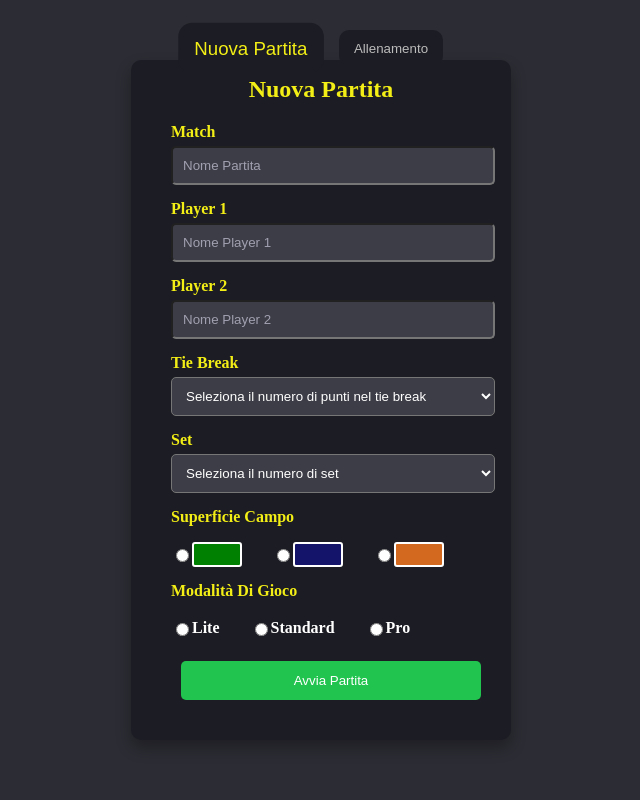
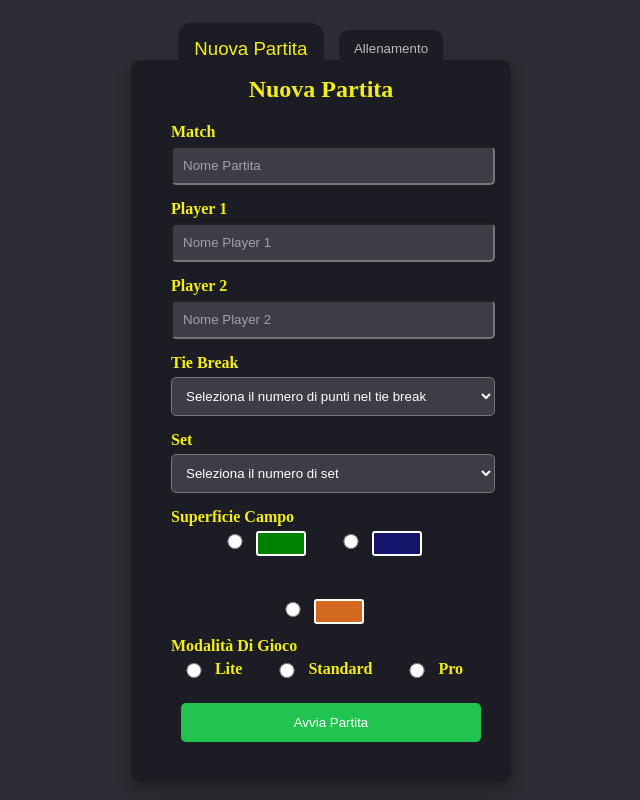
Before and after one commit to Nino26ct/TennisWeb, a plain HTML site: page index.html in a window 1280 px wide. Shown: the whole page, without its empty margins (319-959 px from the left). Drawn offline with Linux system fonts and the light colour scheme.

Commit message:
sistemato layout nuova versione

```diff
--- a/index.css
+++ b/index.css
@@ -75,43 +75,40 @@ form button {
   transition: background-color 0.3s ease;
 }
 
-#colore-campo {
+#colore-campo,
+#modalita-gioco {
   display: flex;
-  gap: 30px; /* Spaziatura tra i checkbox */
-  color: white;
+  gap: 30px; /* Spazio tra le opzioni */
+  flex-wrap: wrap; /* Evita sovrapposizioni su schermi piccoli */
+  justify-content: center; /* Centra il contenuto */
+  width: 100%;
+  max-width: 400px; /* Evita che si allarghi troppo */
 }
 
-#colore-campo input[type="radio"] {
-  margin-top: 18px;
+#colore-campo label,
+#modalita-gioco label {
+  display: flex;
+  /* align-items: center; Allinea verticalmente */
+  gap: 8px; /* Spazio tra radio e testo */
+  position: relative;
 }
 
-#colore-campo label {
-  display: flex;
-  align-items: center; /* Allinea il testo verticalmente con il checkbox */
+input[type="radio"] {
+  width: 20px;
+  height: 15px;
 }
 
 .color-box {
   display: inline-block;
-  min-width: 50px;
-  min-height: 25px;
+  width: 50px;
+  height: 25px;
   border: 2px solid white;
   border-radius: 3px;
   box-sizing: border-box;
 }
 
-#modalita-gioco input[type="radio"] {
-  margin-top: 18px;
-}
-
-#modalita-gioco {
-  display: flex;
-  gap: 30px; /* Spaziatura tra i checkbox */
-  color: white;
-}
-
-#modalita-gioco label {
-  display: flex;
-  align-items: center; /* Allinea il testo verticalmente con il checkbox */
+.mod-gioco {
+  font-size: 16px;
 }
 
 .back-button {
--- a/match.css
+++ b/match.css
@@ -420,6 +420,7 @@ hr {
 
 #undoButton {
   background-color: #f0f0f0;
+  color: black;
   padding: 8px 12px;
   border-radius: 6px;
   cursor: pointer;
```
